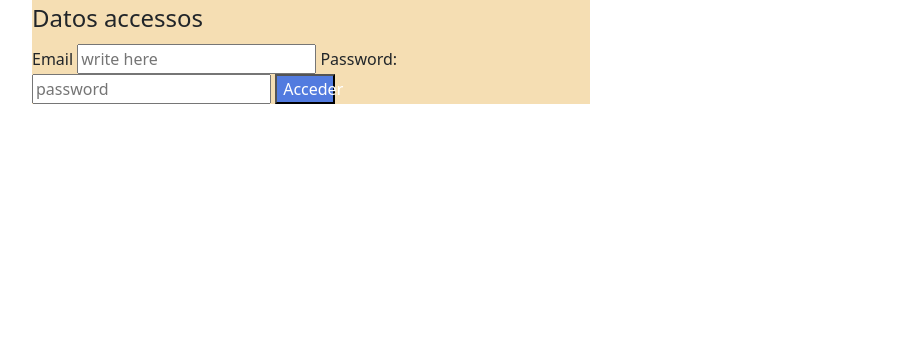
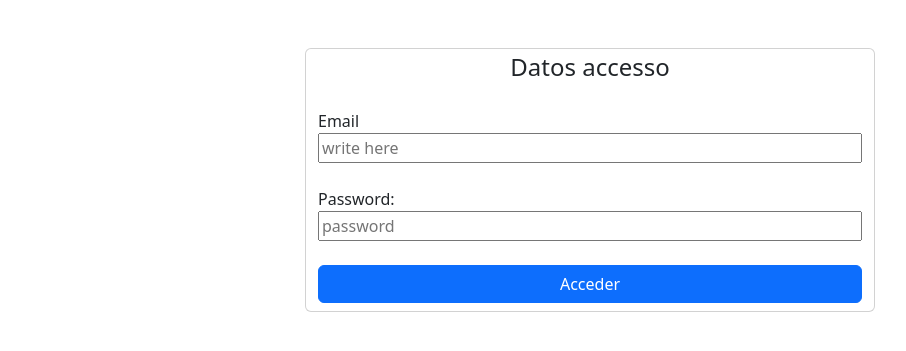
Before and after one commit to IvanMAM18/trabajo, a PHP site: page /indexBootstrap.php in a window 1280 px wide. Shown: the top 351 px of the page, without its empty margins (50-956 px from the left). Run offline with PHP 8.4, Linux system fonts and the light colour scheme.

Commit message:
Add files via upload

```diff
--- a/Unidad4/details.php
+++ b/Unidad4/details.php
@@ -5,7 +5,8 @@
 </head>
 <body>
     <!-- nanbar -->
-    <?php include "layouts/nadvar.php"; ?>
+    <?php include "layouts/nadvar.php";
+    ?>
 <!-- conteiner -->
 <div class="container-fluid">
     <!-- sidebar -->
--- a/Unidad4/indexBootstrap.php
+++ b/Unidad4/indexBootstrap.php
@@ -4,40 +4,40 @@
     <meta charset="UTF-8">
     <meta http-equiv="X-UA-Compatible" content="IE=edge">
     <meta name="viewport" content="width=device-width, initial-scale=1.0">
-    <title>Document</title>
+    <title>Acceso</title>
     <link href="https://cdn.jsdelivr.net/npm/bootstrap@5.2.1/dist/css/bootstrap.min.css" rel="stylesheet" integrity="sha384-iYQeCzEYFbKjA/T2uDLTpkwGzCiq6soy8tYaI1GyVh/UjpbCx/TYkiZhlZB6+fzT" crossorigin="anonymous">
-    <link rel="stylesheet" type="text/css" href="public/css/main.css">
+
 </head>
 <body>
 <div class="container">
-    <div class="row align-items-center d-flex justify-content-start">
+    <div class="row justify-content-center mt-5">
 
-
-    </div>
-    <div class="col-6">
-            <form>
-                <fieldset>
-                    <legend>
-                        Datos accessos
+        <div class="card col-6 align-items-center  ">
+            <form action="app/AuthController.php" method="post">
+                    <legend class="text-center mb-4">
+                        Datos accesso
                     </legend>
-                    <label>
+                    <label >
                         Email
                     </label>
-                    <input type="text" name="" placeholder="write here">
-
+                    <input type="email" name="email" placeholder="write here"
+                    class="col-12 mb-4">
                     <label>
                         Password:
                     </label>
-                    <input type="password" name="" placeholder="password">
-                    <button type="subtit">
+                    <input type="password" name="password" placeholder="password"
+                    class="col-12 mb-4">
+                    <button type="submit" class="btn btn-primary col-12 mb-2">
                         Acceder
                     </button>
-                </fieldset>
+                    <input type="hidden" value="access" name="action">
             </form>
         </div>
 
 
     </div>
+    </div>
+
     <script src="https://cdn.jsdelivr.net/npm/bootstrap@5.2.1/dist/js/bootstrap.bundle.min.js" integrity="sha384-u1OknCvxWvY5kfmNBILK2hRnQC3Pr17a+RTT6rIHI7NnikvbZlHgTPOOmMi466C8" crossorigin="anonymous"></script>
 </body>
 </html>
--- a/Unidad4/layouts/sidebar.php
+++ b/Unidad4/layouts/sidebar.php
@@ -6,7 +6,7 @@
                     <a class="nav-link active" aria-current="page" href="#">Home</a>
                     </li>
                     <li class="nav-item">
-                    <a class="nav-link" href="index.php">Productos</a>
+                    <a class="nav-link" href="producs/index.php">Productos</a>
                     </li>
                     <li class="nav-item dropdown">
                     <a class="nav-link dropdown-toggle" href="#" role="button" data-bs-toggle="dropdown" aria-expanded="false">
```
Also changed, not shown: Unidad4/app/AuthController.php (+15 -11 lines), Unidad4/producs/index.php (+4 -4 lines). Lines whose indentation alone changed are shown as unchanged.
